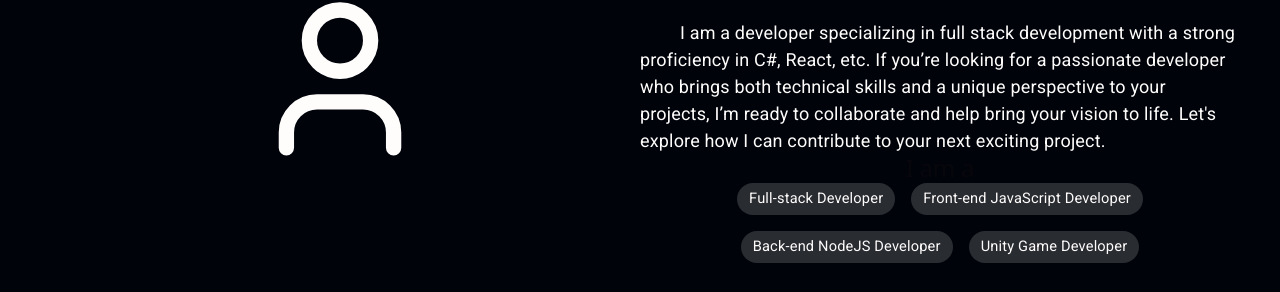
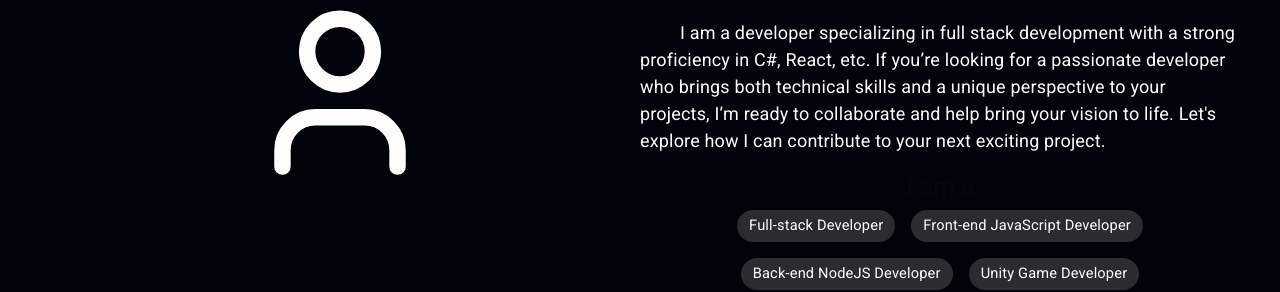
Before and after one commit to Aztech-b/Aztech-b, a React (Vite) app: page / in a window 1280 px wide. Shown: the part 945-1237 px from the top of the page. Built offline with nearby package versions, Linux system fonts and the light colour scheme.

Commit message:
added margin for i am section in about

```diff
--- a/src/components/About.jsx
+++ b/src/components/About.jsx
@@ -21,7 +21,7 @@ function About() {
                     </p>
 
                     <div className={styles.skills}>
-                        <h2>I am a </h2>
+                        <h2 className="mt-4 mb-2">I am a </h2>
                         <Box sx={{ display: "flex", flexWrap: "wrap", gap: 2, justifyContent: "center" }}>
                             <Chip label="Full-stack Developer"></Chip>
                             <Chip label="Front-end JavaScript Developer"></Chip>
```
